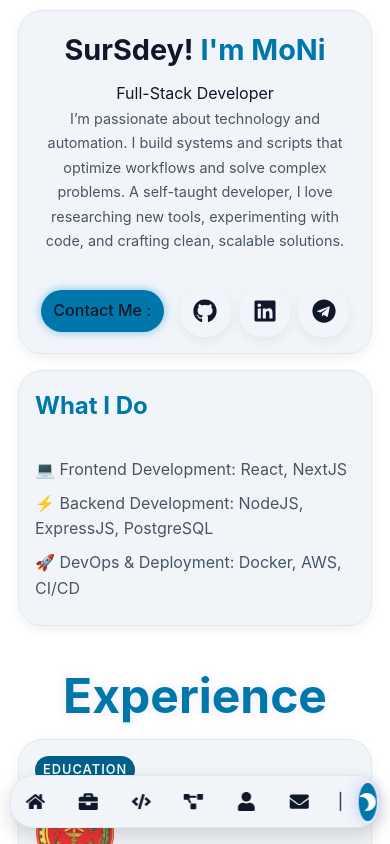
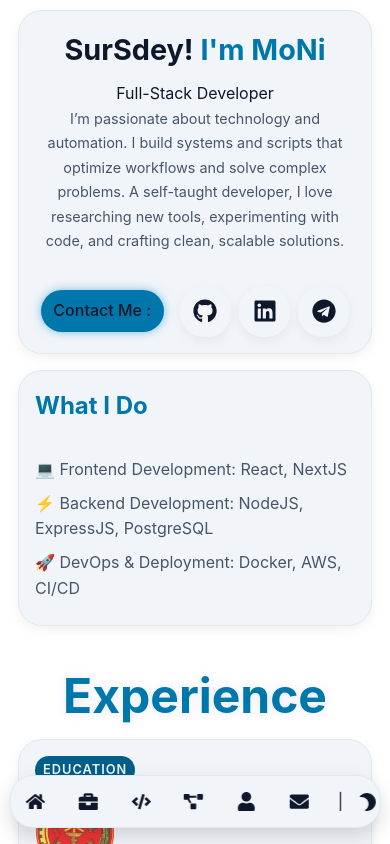
Before and after one commit to N-PanhaMony/portfolio_3.0.0, a React (Vite) app: page / in a window 390 px wide. In both pictures the pointer is over the button "Toggle dark mode". Shown: the top 844 px of the page. Built offline with nearby package versions, Linux system fonts and the light colour scheme.

Commit message:
fix(navbar): remove theme-toggle background on mobile and correct hover styles

```diff
--- a/src/styles/responsive.css
+++ b/src/styles/responsive.css
@@ -65,6 +65,14 @@
   }
   .theme-toggle {
     border: none;
+    background-color: transparent;
+    box-shadow: none;
+  }
+
+  .theme-toggle:hover {
+    background: transparent;
+    box-shadow: none;
+    color: var(--color-text);
   }
 }
 
```
